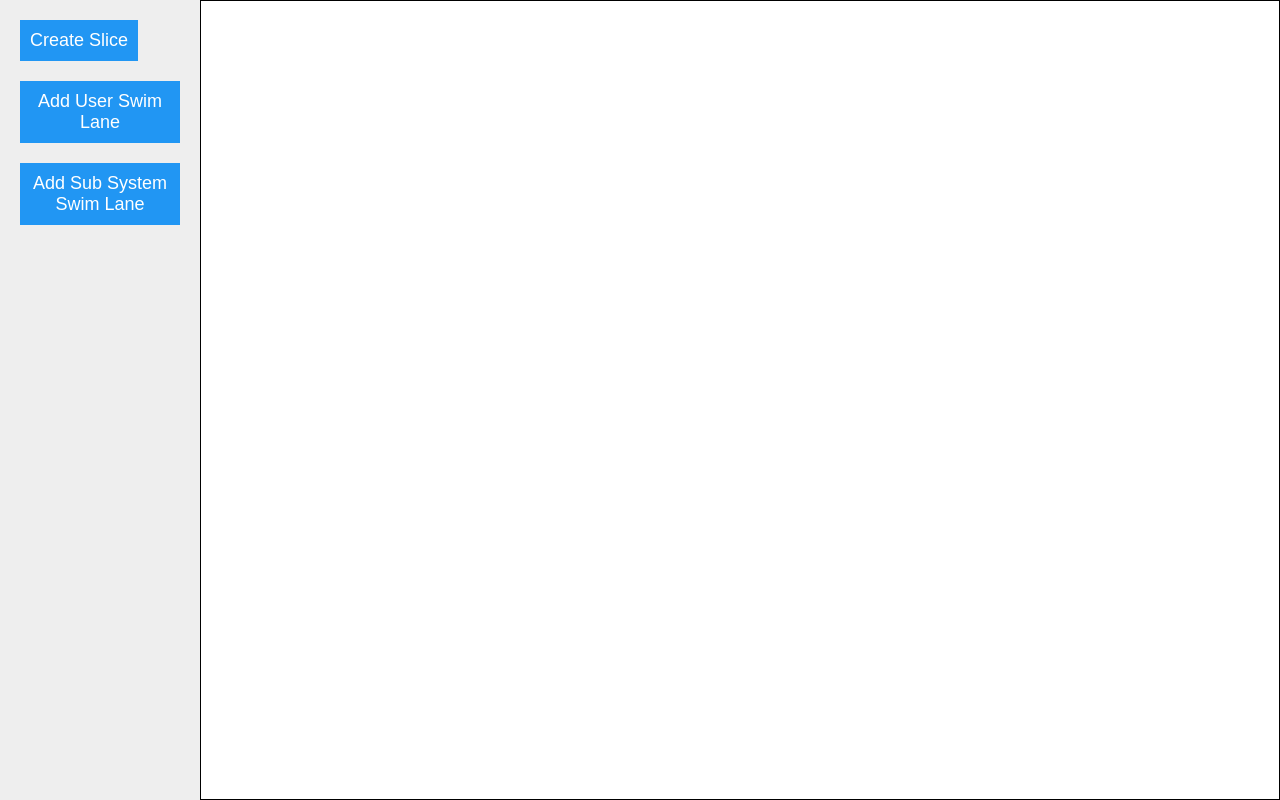
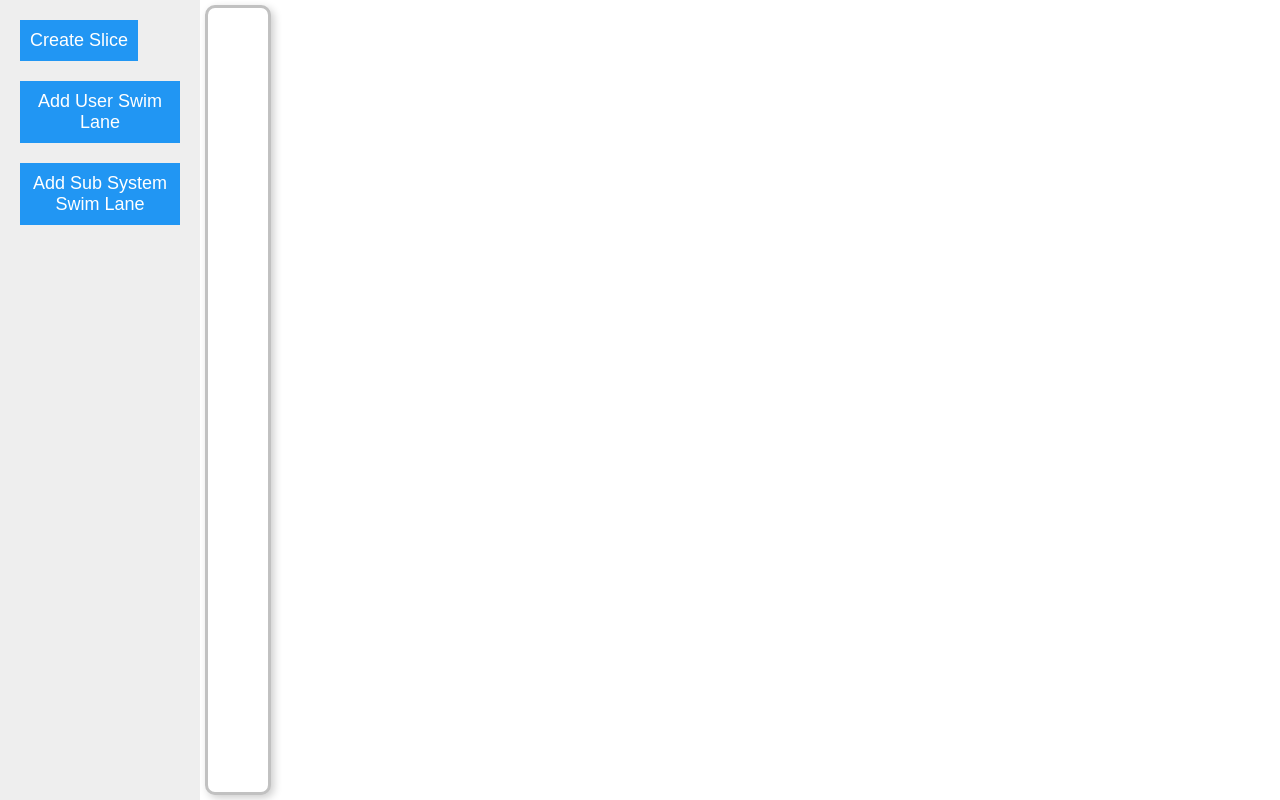
Before and after one commit to adymitruk/event-modeling-canvas, a plain HTML site: page index.html in a window 1280 px wide. Both pictures are taken after a click on the button "Create Slice". Drawn offline with Linux system fonts and the light colour scheme.

Commit message:
needed slices to look better and events to be editable

```diff
--- a/index.html
+++ b/index.html
@@ -51,22 +51,55 @@
         background-color: #FFFFFF;
         display: flex;
         flex-direction: row;
+        overflow-x: auto; /* Enable horizontal scrolling */
+    }
+    .slice {
+        min-height: 300px;
+        flex-basis: 50px; /* Start with min-width */
+        max-width: 200px; /* Maximum width when content is added */
+        border: 3px solid #c1c1c1;
+        border-radius: 10px; /* Corrected color code */
+        flex-grow: 0;
+        flex-shrink: 0; /* Prevent shrinking below the min-width */
+        overflow: auto; /* Scrollbar for overflowing content */
+        background-color: #FFFFFF;
+        box-shadow: 3px 3px 9px rgba(0, 0, 0, 0.2); /* Shadow for 3D effect */
+        margin: 5px; /* Space between notes */
+        padding: 5px; /* Padding inside the note */
+        font-family: 'Comic Sans MS', 'Comic Sans', cursive; /* Optional: Gives a handwritten look */
+        transition: transform 0.5s ease; /* Smooth rotation effect on hover */
     }
 
-    .event-model div {
-        min-height: 300px;
-        min-width: 50px;
-        border: 1px solid #000;
-        flex-grow: 1;
+    .slice:hover {
+        background-color: #ffffee;
+        box-shadow: 2px 2px 6px rgba(0, 0, 0, 0.2); /* Shadow for 3D effect */
     }
+
+    .event {
+        border: 3px solid #c1c1c1; /* Inherit line style from .slice */
+        background-color: #fffb7a;
+        min-height: 50px; /* Inherit color style from .slice */
+    }
+
     </style>
 <script>
     document.addEventListener('DOMContentLoaded', function() {
         const createSliceButton = document.querySelector('button');
         const eventModelDiv = document.getElementById('event-model');
 
+        document.addEventListener('dblclick', function(e) {
+            if (e.target.classList.contains('slice')) {
+                const innerDiv = document.createElement('div');
+                innerDiv.classList.add('event');
+                innerDiv.contentEditable = true;
+                e.target.appendChild(innerDiv);
+            }
+        });
+
+
         createSliceButton.addEventListener('click', function() {
             const newDiv = document.createElement('div');
+            newDiv.classList.add('slice');
             eventModelDiv.appendChild(newDiv);
         });
     });
```
